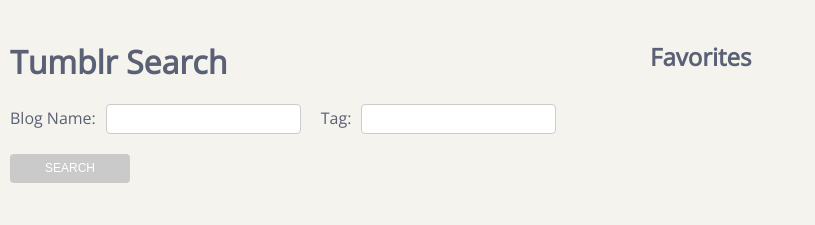
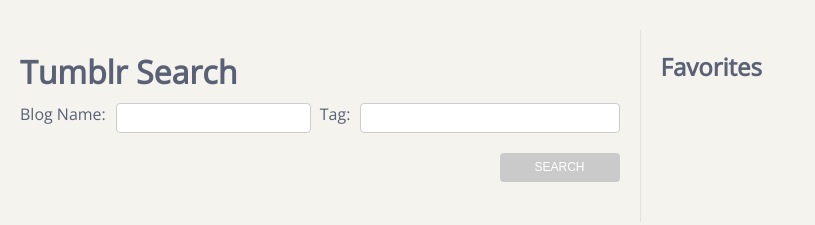
Before and after one commit to jcandeli/tumblr-challenge, a React app in the folder react-version/: page / in a window 1280 px wide. Shown: the whole page, without its empty margins (0-815 px from the left). Built offline with nearby package versions, Linux system fonts and the light colour scheme.

Commit message:
final styling. added audio post type

```diff
--- a/react-version/src/components/App.js
+++ b/react-version/src/components/App.js
@@ -26,6 +26,3 @@
 }
 
 export default App;
-
-// TODO
-// add back to top button
--- a/react-version/src/components/App.scss
+++ b/react-version/src/components/App.scss
@@ -1,5 +1,5 @@
 .app {
-    min-width: 1040px;
+    min-width: 1120px;
     max-width: 1600px;
     display: flex;
     margin: 30px auto;
@@ -7,6 +7,10 @@
     .col {
         flex-grow: 1;
         width: calc(50% - 20px);
-        margin: 10px;
+        padding: 20px;
+
+        &:first-of-type {
+            border-right: solid #e2e2e2 1px;
+        }
     }
 }
--- a/react-version/src/components/Post/Post.js
+++ b/react-version/src/components/Post/Post.js
@@ -13,7 +13,7 @@
                     /*
                      * Text
                      */
-                    (post.type === 'text') && <div dangerouslySetInnerHTML={{ __html: post.description }} />
+                    (post.type === 'text') && <div dangerouslySetInnerHTML={{ __html: post.body }} />
                 }
                 {
                     /*
@@ -74,6 +74,17 @@
                 }
                 {
                     /*
+                     * Audio
+                     */
+                    (post.type === 'audio') && (
+                        <div>
+                            <div dangerouslySetInnerHTML={{ __html: post.caption }} />
+                            <div dangerouslySetInnerHTML={{ __html: post.player }} />
+                        </div>
+                    )
+                }
+                {
+                    /*
                      * Answer
                      */
                     (post.type === 'answer') && (
@@ -83,6 +94,7 @@
                         </div>
                     )
                 }
+                <div className="text-right">
                     {
                         handleAdd && (
                             <button
@@ -102,6 +114,7 @@
                         )
                     }
                 </div>
+            </div>
         );
     }
 }
@@ -119,6 +132,3 @@
 };
 
 export default Post;
-
-// TODO:
-// disable button if already saved
--- a/react-version/src/components/Search/Search.js
+++ b/react-version/src/components/Search/Search.js
@@ -33,7 +33,8 @@
             <div className="search">
                 <h1>Tumblr Search</h1>
 
-                <label htmlFor="blogName" className="margined-right">
+                <div>
+                    <label htmlFor="blogName">
                         Blog Name:
                         <input
                             type="text"
@@ -56,8 +57,9 @@
                             className="margined-left-sm"
                         />
                     </label>
+                </div>
 
-                <div className="margined-top">
+                <div className="margined-top text-right">
                     <button
                         className="btn btn-primary"
                         onClick={this.search}
--- a/react-version/src/components/Search/styles/Search.scss
+++ b/react-version/src/components/Search/styles/Search.scss
@@ -1,2 +1,16 @@
 .search {
+    label {
+        width: 50%;
+        display: inline-flex;
+        white-space: nowrap;
+
+        &:first-of-type {
+            width: calc(50% - 10px);
+            padding-right: 10px;
+        }
+    }
+
+    input {
+        flex-grow: 1;
+    }
 }
--- a/react-version/src/theme/main.scss
+++ b/react-version/src/theme/main.scss
@@ -42,6 +42,7 @@
 
 h1, h2, h3, h4, h5 {
     margin-top: 0;
+    margin-bottom: 10px;
 }
 
 /*
@@ -91,6 +92,10 @@
     padding-bottom: $padding;
 }
 
+.text-right {
+    text-align: right;
+}
+
 /*
  * UI components
  */
```
Also changed, not shown: react-version/README.md, react-version/src/components/App.css, react-version/src/components/Search/styles/Search.css, react-version/src/theme/main.css. Lines whose indentation alone changed are shown as unchanged.
